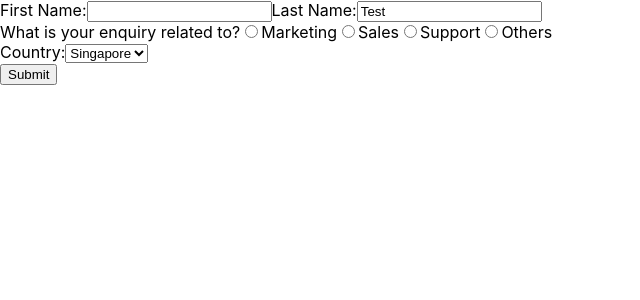
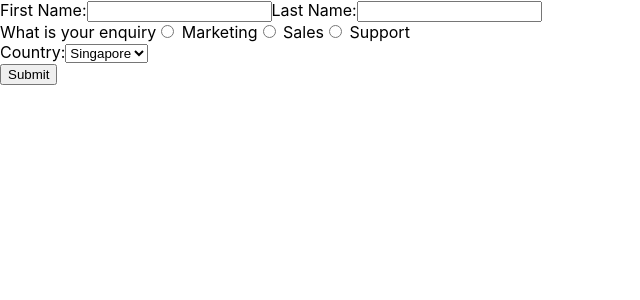
Before and after one commit to SamLookingGlass/ReactPractice, a React (Create React App) app in the folder formshandling/: page / in a window 1280 px wide. Shown: the top 300 px of the page, without its empty margins (0-640 px from the left). Built offline with nearby package versions, Linux system fonts and the light colour scheme.

Commit message:
Debugged unable to type on input fields

```diff
--- a/formshandling/src/App.js
+++ b/formshandling/src/App.js
@@ -1,10 +1,11 @@
 import './App.css';
-import SurveyForm from './SurveyForm.js'
+// import SurveyForm from './SurveyForm.js'
 import ContactUsForm from './ContactUsForm'
 
 function App() {
   return (
     <div className="App">
+      {/* <SurveyForm /> */}
       <ContactUsForm />
     </div>
   );
--- a/formshandling/src/ContactUsForm.js
+++ b/formshandling/src/ContactUsForm.js
@@ -2,51 +2,49 @@ import React from "react"
 
 export default class ContactUsForm extends React.Component {
     state = {
-        'firstname':'Test',
-        'lastname':'Test',
-        'enquiry':'',
-        'country':''
+        'firstname' : "",
+        'lastname' : "",
+        'country' : "",
+        'enquiry' : "",
+        'fruits':[]
     }
 
     render() {
         return (
             <React.Fragment>
+                {/* Name */}
                 <div>
                     <label>First Name:</label>
-                    <input type="text" value={this.state.name} onChange={this.updateFormField}/>
+                    <input type="text" name="firstname" value={this.state.firstname} onChange={this.updateFormField} />
                     <label>Last Name:</label>
-                    <input type="text" value={this.state.lastname} onChange={this.updateFormField}/>
+                    <input type="text" name="lastname" value={this.state.lastname} onChange={this.updateFormField} />
                 </div>
+                {/* Type of Enquiry */}
                 <div>
-                <label>What is your enquiry related to?</label>
-                    <input type="radio" value="marketing" checked={this.state.enquiry} onChange={this.updateFormField} />Marketing
-                    <input type="radio" value="sales" checked={this.state.enquiry} onChange={this.updateFormField} />Sales
-                    <input type="radio" value="support" checked={this.state.enquiry} onChange={this.updateFormField} />Support
-                    <input type="radio" value="others" checked={this.state.enquiry} onChange={this.updateFormField} />Others
+                    <label>What is your enquiry</label>
+                    <input type="radio" name="enquiry" value="marketing" onChange={this.updateFormField} checked={this.state.enquiry === "marketing"}/> Marketing
+                    <input type="radio" name="enquiry" value="sales" onChange={this.updateFormField} checked={this.state.enquiry === "sales"}/> Sales
+                    <input type="radio" name="enquiry" value="support" onChange={this.updateFormField} checked={this.state.enquiry === "support"}/> Support
                 </div>
+                {/* Country */}
                 <div>
                     <label>Country:</label>
-                    <select value={this.state.country} onChange={this.updateFormField}>
+                    <select name="country" value={this.state.country} onChange={this.updateFormField}>
                         <option value="singapore">Singapore</option>
                         <option value="malaysia">Malaysia</option>
                         <option value="indonesia">Indonesia</option>
                     </select>
                 </div>
-                <button onClick={this.alertUser}>Submit</button>
+                <button>Submit</button>
+
             </React.Fragment>
         )
     }
 
-    // Elegant way
     updateFormField = (e) => {
         this.setState({
-            [e.target.name]: e.target.value
+            [e.target.name] : e.target.value
         })
     }
 
-    alertUser = () => {
-        return(
-            alert(this.state.firstname)
-        )
-    }
 }
```
